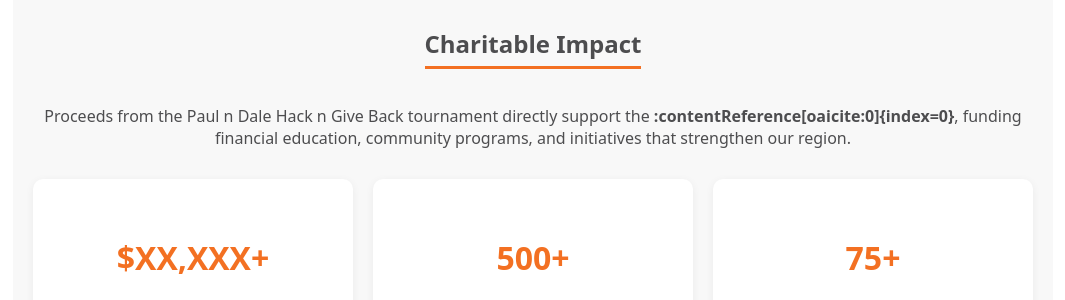
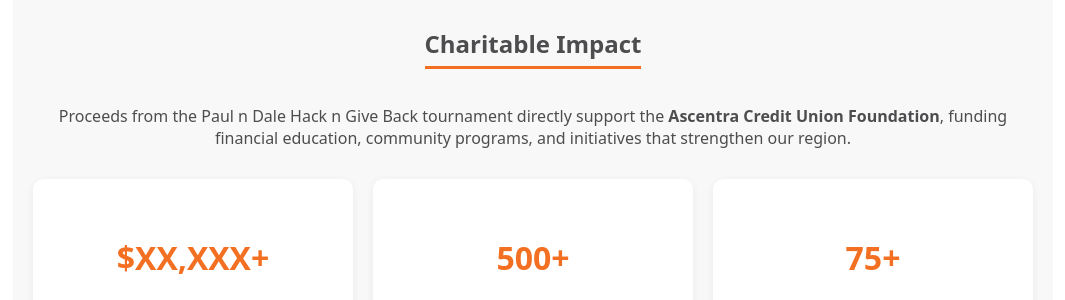
Before and after one commit to mbennett10/paulndalegolf, a Jekyll site: the page built from index.html, in a window 1280 px wide and 900 px high, scrolled down 693 px. Shown: the part 155-455 px from the top of the window, without its empty margins (107-1172 px from the left). Built offline with Jekyll 4.4.1, drawn with Linux system fonts in a browser that asks for light colours.

Commit message:
fixed a typo

```diff
--- a/index.html
+++ b/index.html
@@ -36,7 +36,7 @@
 
   <p>
     Proceeds from the Paul n Dale Hack n Give Back tournament directly support the
-    <strong>:contentReference[oaicite:0]{index=0}</strong>,
+    <strong>Ascentra Credit Union Foundation</strong>,
     funding financial education, community programs, and initiatives that strengthen our region.
   </p>
 
```
